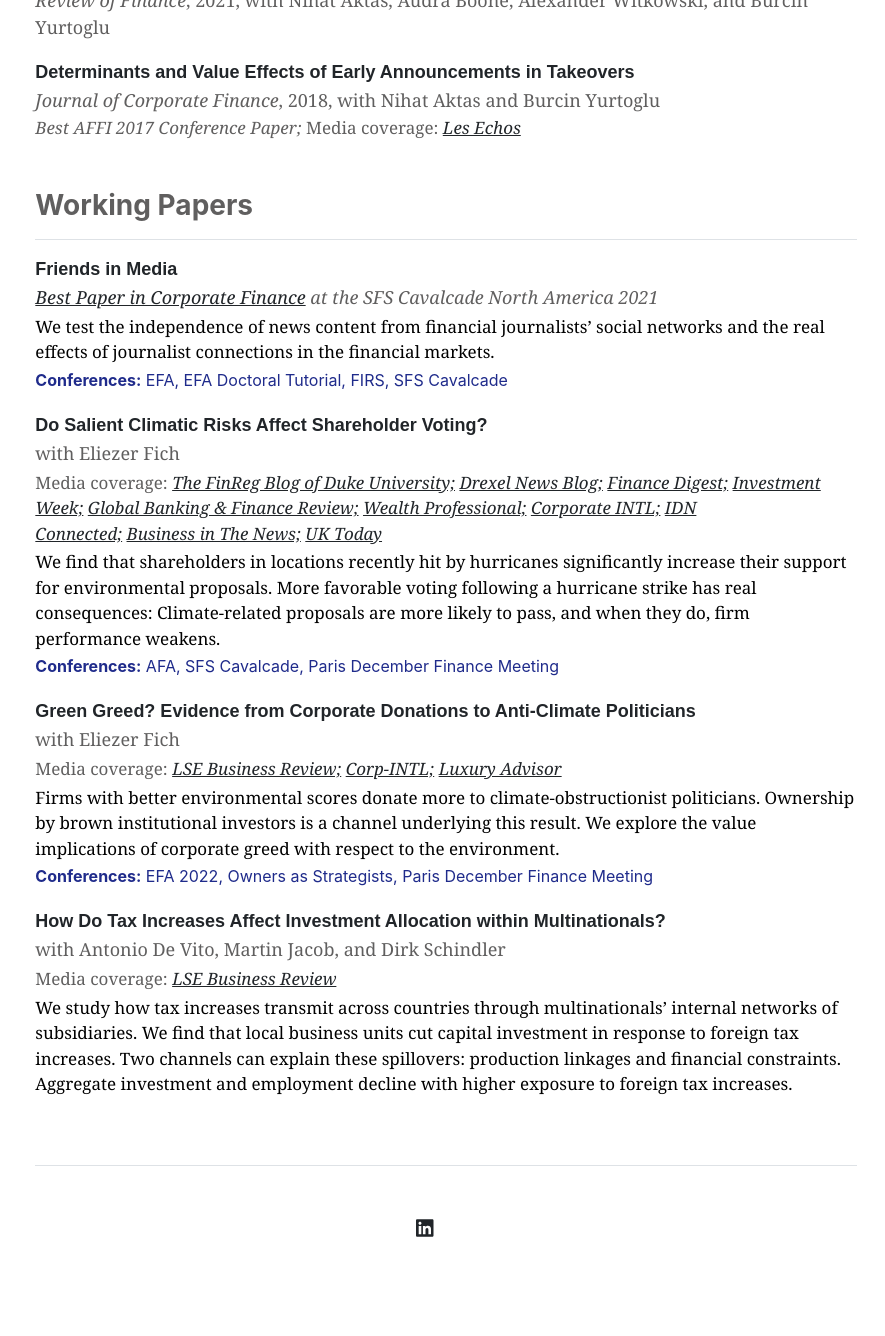
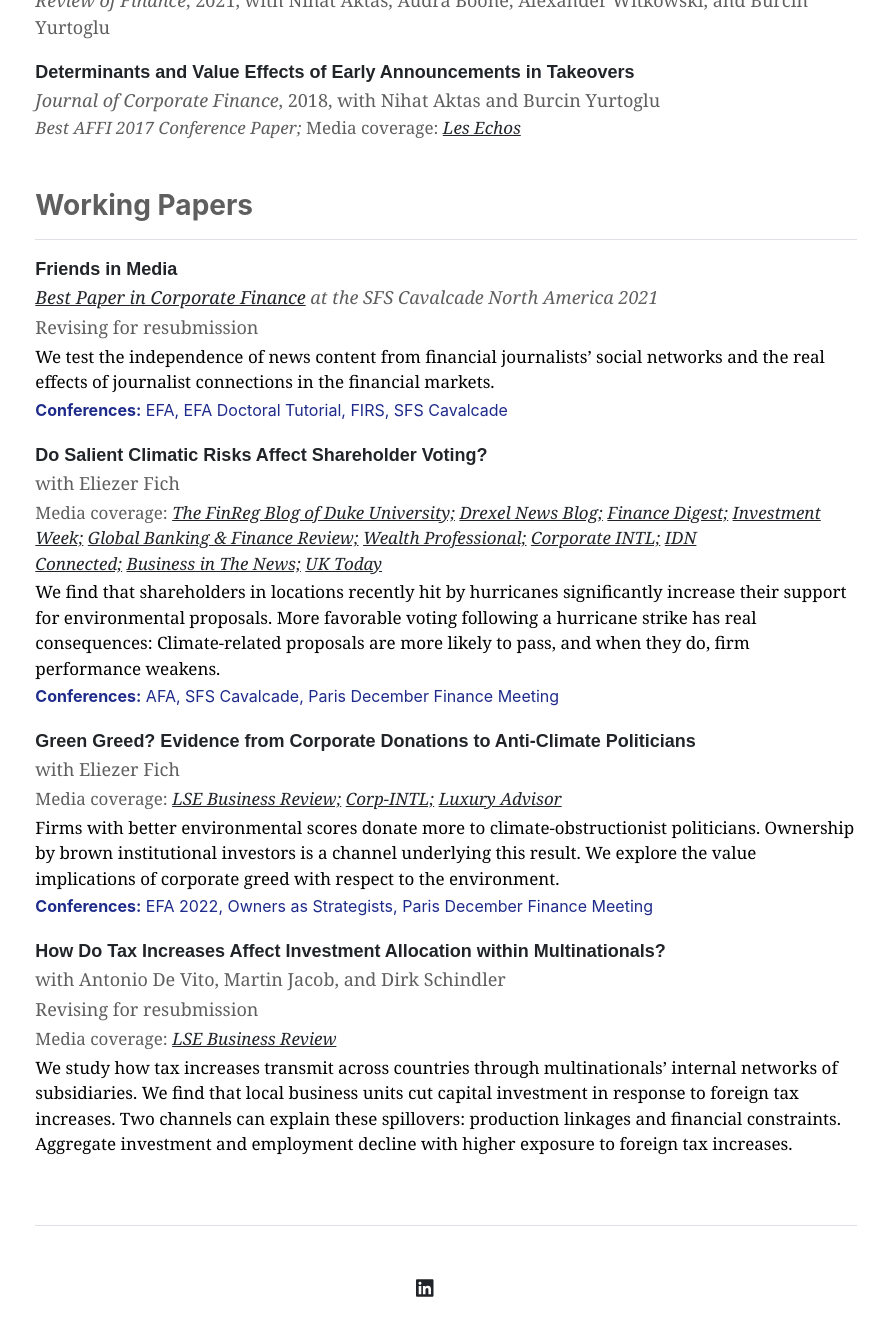
Before and after one commit to guosongxu/guosongxu.github.io, a Jekyll site: the page built from index.md, in a window 1280 px wide and 1400 px high, scrolled down 805 px. Shown: the top 1336 px of the window, without its empty margins (194-1079 px from the left). Built offline with Jekyll 4.4.1, drawn with Linux system fonts in a browser that asks for light colours.

Commit message:
Update home.html

```diff
--- a/_layouts/home.html
+++ b/_layouts/home.html
@@ -33,6 +33,7 @@
 
     <p style="font-family:arial, 'MS Sans Serif', arial;font-size:18px;margin-bottom:1px;"><a rel="noreferrer noopener" aria-label=" (opens in a new tab)" href="https://papers.ssrn.com/sol3/papers.cfm?abstract_id=3189273" target="_blank" style="text-decoration:none;"><strong>Friends in Media</strong></a></p>
     <p style="font-family:georgia;font-size:18px;margin-bottom:3px;color:#605F5F"><em><a rel="noreferrer noopener" href="http://sfs.org/cavalcade-best-paper-in-corporate-finance/" target="_blank">Best Paper in Corporate Finance</a> at the SFS Cavalcade North America 2021</em></p>
+    <p style="font-family:georgia;font-size:18px;margin-bottom:3px;color:#605F5F">Revising for resubmission</p>
     <p style="font-family:georgia;font-size:17px;margin-bottom:3px">We test the independence of news content from financial journalists’ social networks and the real effects of journalist connections in the financial markets. </p>
     <p style="font-size:16px;margin-bottom:20px;color:#1F2B8B"><strong>Conferences:</strong> EFA, EFA Doctoral Tutorial, FIRS, SFS Cavalcade</p>
 
@@ -50,6 +51,7 @@
 
     <p style="font-family:arial, 'MS Sans Serif', arial;font-size:18px;margin-bottom:1px;"><a rel="noreferrer noopener" aria-label=" (opens in a new tab)" href="https://papers.ssrn.com/sol3/papers.cfm?abstract_id=3643481" target="_blank" style="text-decoration:none;"><strong>How Do Tax Increases Affect Investment Allocation within Multinationals?</strong></a></p>
     <p style="font-family:georgia;font-size:18px;margin-bottom:3px;color:#605F5F">with Antonio De Vito, Martin Jacob, and Dirk Schindler</p>
+    <p style="font-family:georgia;font-size:18px;margin-bottom:3px;color:#605F5F">Revising for resubmission</p>
     <p style="font-family:georgia;font-size:17px;margin-bottom:3px;color:#605F5F">Media coverage:&nbsp;<em><a rel="noreferrer noopener" href="https://blogs.lse.ac.uk/businessreview/2020/09/01/the-impact-of-austerity-policies-in-a-country-can-be-felt-across-its-borders/" target="_blank">LSE Business Review</a></em> </p>
     <p style="font-family:georgia;font-size:17px;margin-bottom:20px">We study how tax increases transmit across countries through multinationals’ internal networks of subsidiaries. We find that local business units cut capital investment in response to foreign tax increases. Two channels can explain these spillovers: production linkages and financial constraints. Aggregate investment and employment decline with higher exposure to foreign tax increases. </p>
 
```
